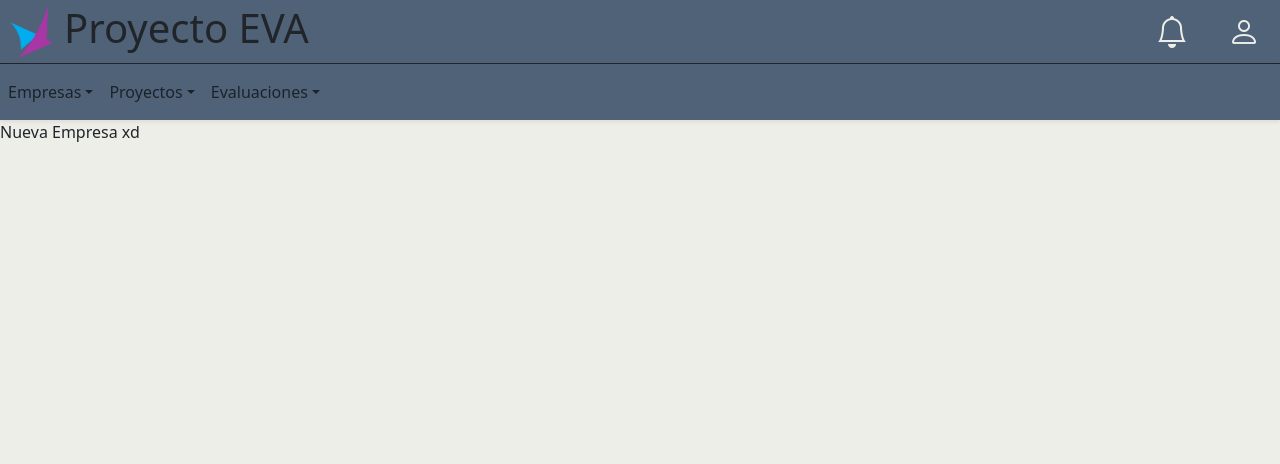
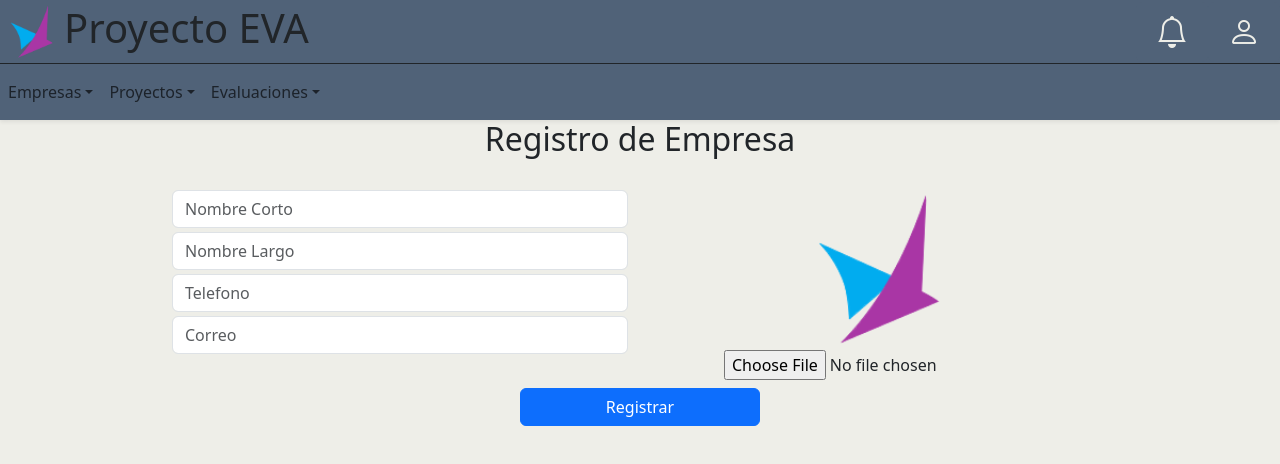
Before and after one commit to vetdy/proyectoeval-issafot, a React (Vite) app in the folder frontend/: page /mi-empresa/registro in a window 1280 px wide. Shown: the top 464 px of the page. Built offline with nearby package versions, Linux system fonts and the light colour scheme.

Commit message:
Registro empresa inicial

```diff
--- a/frontend/src/paginas/RegistroEmpresa.jsx
+++ b/frontend/src/paginas/RegistroEmpresa.jsx
@@ -1,7 +1,45 @@
+import logo from "/logo.png"
 
 function RegistroEmpresa(){
     return(
-        <div>Nueva Empresa xd </div>
+        <div className="container w-75">
+            <div className="row mb-4">
+                <h2 className="text-center">Registro de Empresa</h2>
+            </div>
+
+            <form>
+                <div className="row mb-2">
+                    <div className="col-md-6">
+                        <div className="form-group mb-1">
+                            <input className="form-control" type="text" name="Nombre Corto" id="nombrect" placeholder="Nombre Corto"></input>
+                        </div>
+                        <div className="form-group mb-1">
+                            <input className="form-control" type="text" name="Nombre Largo" id="nombrelg" placeholder="Nombre Largo"></input>
+                        </div>
+                        <div className="form-group mb-1">
+                            <input className="form-control" type="text" name="Telefono" id="telefono" placeholder="Telefono"></input>
+                        </div>
+                        <div className="form-group mb-1">
+                            <input className="form-control" type="text" name="Correo" id="correo" placeholder="Correo"></input>
+                        </div>
+                    </div>
+                    <div className="col-md-6">
+                        <div className="d-flex justify-content-center">
+                            <img src={logo} width="160" alt="Vista previa" className="img-fluid"></img>
+                        </div>
+                        <div className="d-flex justify-content-center">
+                            <div className="form-group">
+                                <input type="file" name="logo" id="logo" className="form-control-file"></input>
+                            </div>
+                        </div>
+                    </div>
+                </div>
+                <div className="row justify-content-center">
+                    <input className="btn btn-primary col-sm-3" type="button" value="Registrar" name="submit"></input>
+                </div>
+            </form>
+
+        </div>
     );
 }
 
```
